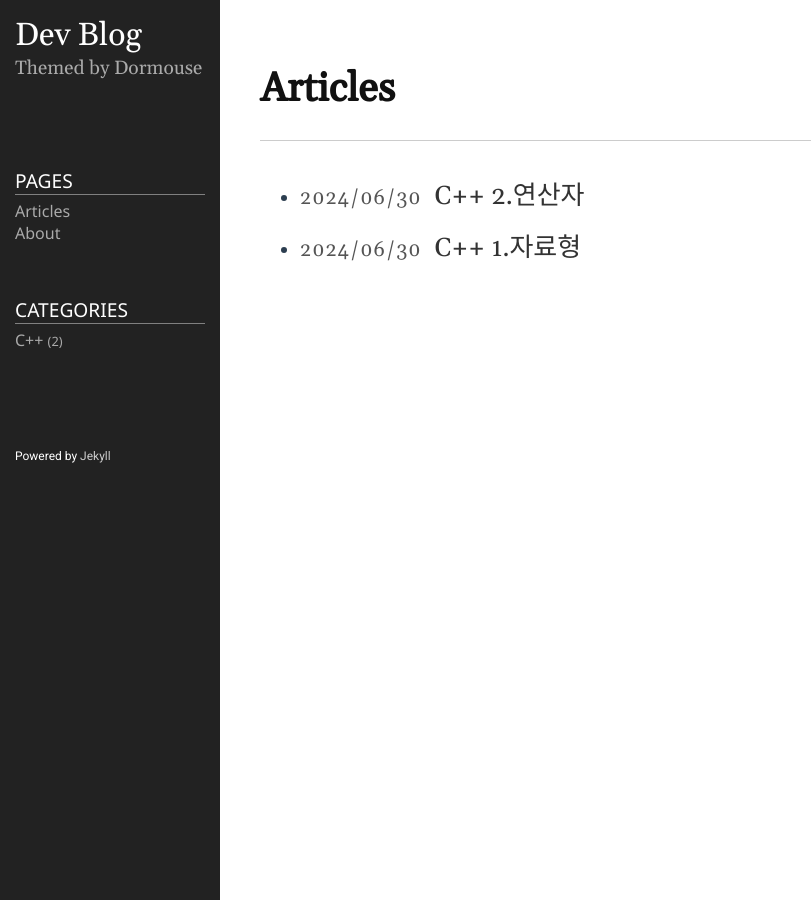
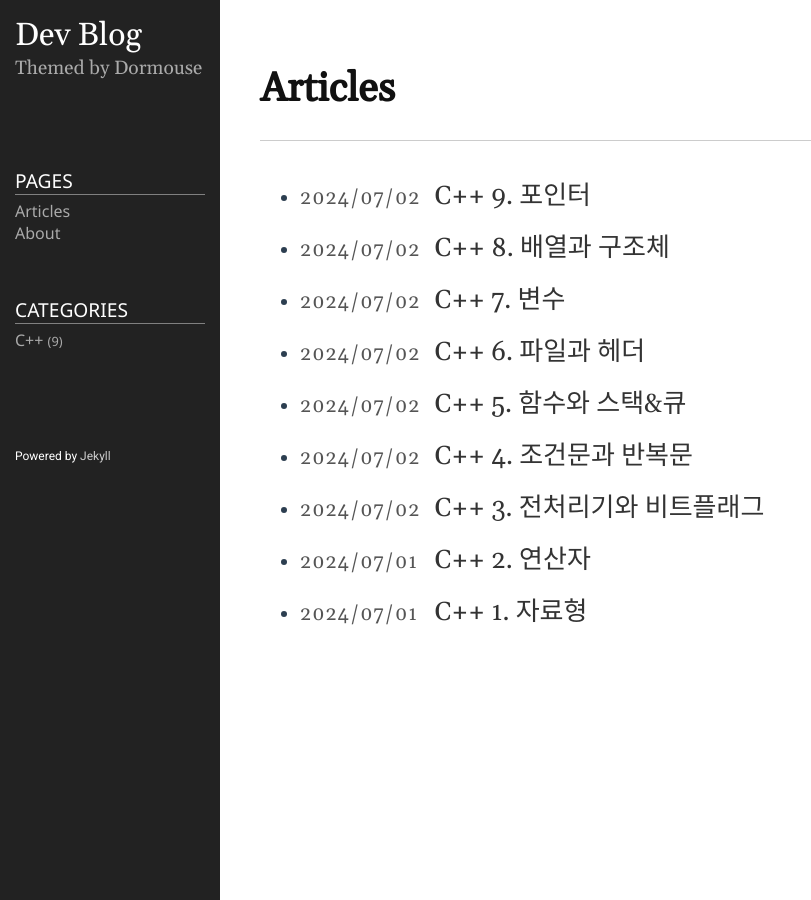
Before and after one commit to Dormouse0224/dormouse0224.github.io, a Jekyll site: the page built from index.md, in a window 1280 px wide. Shown: the whole page, without its empty margins (0-811 px from the left). Built offline with Jekyll 4.4.1, drawn with Linux system fonts in a browser that asks for light colours.

Commit message:
post cpp 03

```diff
--- a/_config.yml
+++ b/_config.yml
@@ -26,7 +26,10 @@ description: >- # this means to ignore newlines until "baseurl:"
 # url: "http://ejjoo.github.io" # the base hostname & protocol for your site, e.g. http://example.com
 github_username: dormouse0224
 markdown: kramdown
-highlighter: rouge
+kramdown:
+  input: GFM
+  syntax_highlighter: rouge
+# highlighter: rouge
 lsi: false
 excerpt_separator: "\n\n"
 incremental: false
--- /dev/null
+++ b/_posts/2024-07-01-C++_4._조건문과_반복문.markdown
@@ -0,0 +1,6 @@
+---
+layout: post
+title: C++ 4. 조건문과 반복문
+date: 2024-07-02 10:00:00 +0900
+category: C++
+---
--- /dev/null
+++ b/_posts/2024-07-01-C++_5._함수와_스택&큐.markdown
@@ -0,0 +1,6 @@
+---
+layout: post
+title: C++ 5. 함수와 스택&큐
+date: 2024-07-02 11:00:00 +0900
+category: C++
+---
--- /dev/null
+++ b/_posts/2024-07-01-C++_6._파일과_헤더.markdown
@@ -0,0 +1,6 @@
+---
+layout: post
+title: C++ 6. 파일과 헤더
+date: 2024-07-02 12:00:00 +0900
+category: C++
+---
--- /dev/null
+++ b/_posts/2024-07-01-C++_7._변수.markdown
@@ -0,0 +1,6 @@
+---
+layout: post
+title: C++ 7. 변수
+date: 2024-07-02 13:00:00 +0900
+category: C++
+---
--- /dev/null
+++ b/_posts/2024-07-01-C++_8._배열과_구조체.markdown
@@ -0,0 +1,6 @@
+---
+layout: post
+title: C++ 8. 배열과 구조체
+date: 2024-07-02 14:00:00 +0900
+category: C++
+---
--- /dev/null
+++ b/_posts/2024-07-01-C++_9._포인터.markdown
@@ -0,0 +1,6 @@
+---
+layout: post
+title: C++ 9. 포인터
+date: 2024-07-02 15:00:00 +0900
+category: C++
+---
```
Also changed, not shown: _posts/2024-07-01-C++_1._자료형.markdown (renamed from _posts/2024-07-01-C++_1.자료형.markdown, +15 -6 lines), _posts/2024-07-01-C++_2._연산자.markdown (renamed from _posts/2024-07-01-C++_2.연산자.markdown, +29 -21 lines), _posts/2024-07-01-C++_3._전처리기와_비트플래그.markdown (added, +177 -0 lines).
